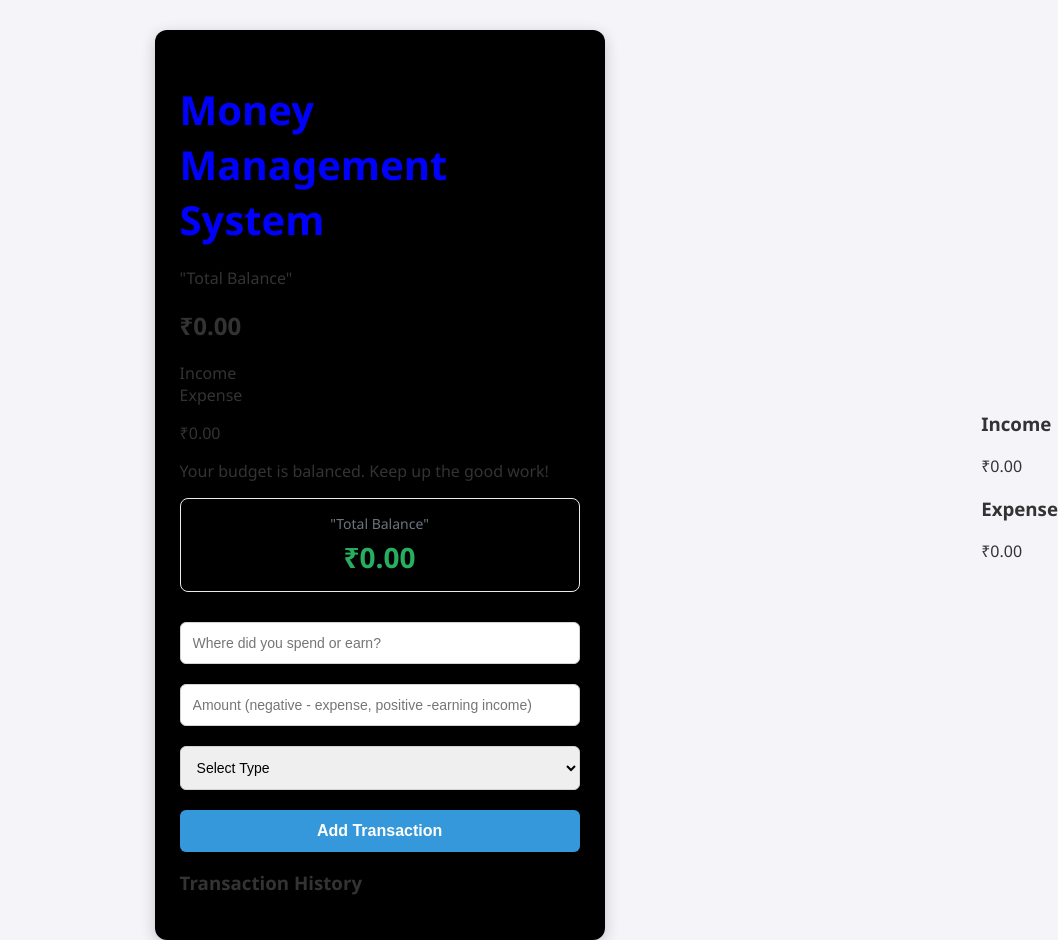
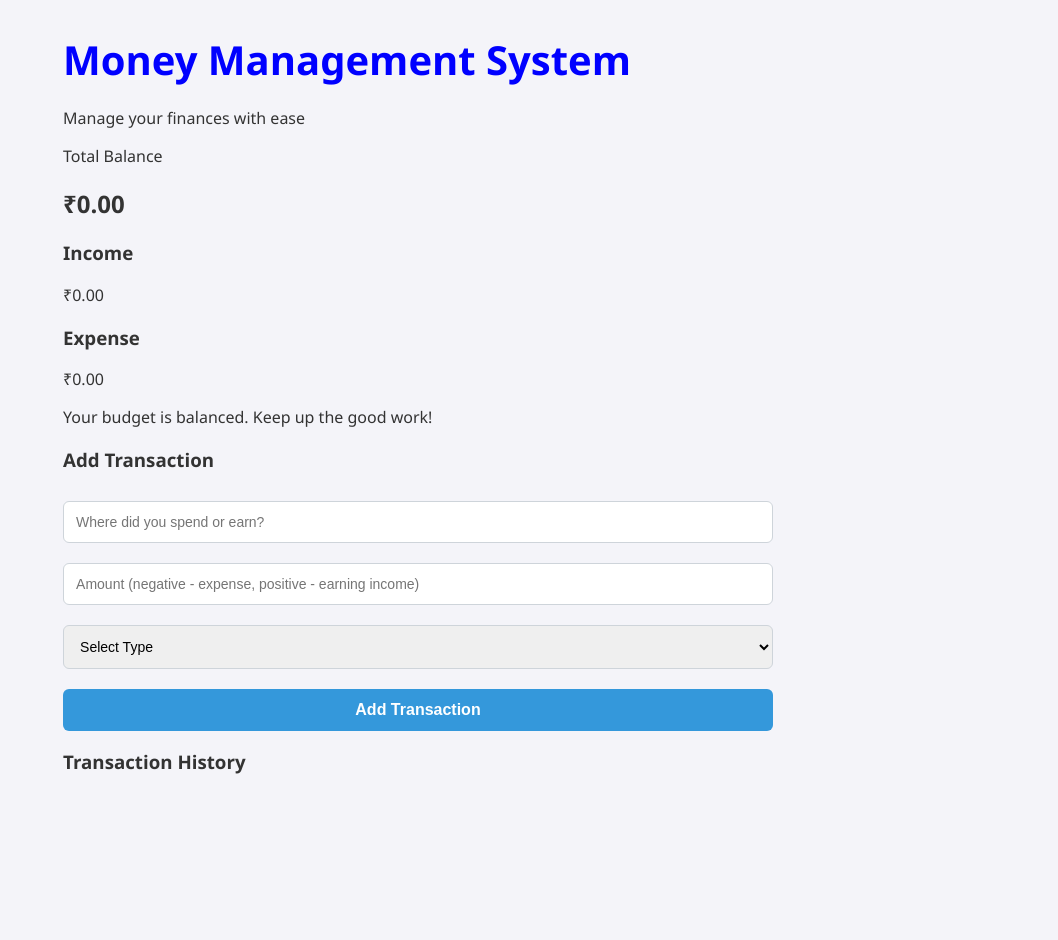
Before and after one commit to RajanSudan20/Money-Management-system, a plain HTML site: page index.html in a window 1280 px wide. Shown: the top 940 px of the page, without its empty margins (222-1280 px from the left). After the commit the page ends 800 px from the top, so only its background shows below. Drawn offline with Linux system fonts and the light colour scheme.

Commit message:
Update index.html
Updating HTML layout and changing format

```diff
--- a/index.html
+++ b/index.html
@@ -8,35 +8,34 @@
 
 </head>
 <body>
-    <div class="container">
+    <div class="App-container">
+    <header>
         <h1>Money Management System</h1>
-        <div class="Balance-Box">
-        <p>"Total Balance"</p>
+        <p class="subtitle">Manage your finances with ease</p>
+     </header>
+     <selection class="Balance-card">
+        <span class="label">Total Balance</span>
         <h2 id="balance">₹0.00</h2>
+     </selection>
+
+     <selection class="Summary-cards">
+        <div class="card income-card">
+            <h3>Income</h3>
+            <p id="income">₹0.00</p>
         </div>
-        <div class="Sub-Summary">
-            <div class="income-box">
-        <span>Income</span>
-        <div class="Expense-box">
-            <span>Expense</span>
+        <div class="card expense-card">
+            <h3>Expense</h3>
             <p id="expense">₹0.00</p>
         </div>
-     </div>
- </div>
+     </selection>
      <div id="Budget-Advice" class="advice-box">
     <p id="advice-text">Your budget is balanced. Keep up the good work!</p>
          </div>
-
-
-        <div class="balance-box">
-            <p>"Total Balance"</p>
-            <h2 id="balance">₹0.00</h2>
-        </div>
-
+         <selection class="form-selection">
+            <h3>Add Transaction</h3>
             <form id="transaction-form">
-    <input type="text" id="text" placeholder="Where did you spend or earn?"required>
-    <input type="number" id="amount" placeholder="Amount (negative - expense, positive -earning income)"required>
-
+                <input type="text" id="text" placeholder="Where did you spend or earn?" required>
+                <input type="number" id="amount" placeholder="Amount (negative - expense, positive - earning income)" required>
                 <select id="type" required>
                     <option value="" disabled selected>Select Type</option>
                     <option value="Income/Earning">Earn (+)</option>
@@ -48,20 +47,20 @@
                     <option value="Salary">Salary</option>
                     <option value="Other">Other</option>
                 </select>
-    <button type="submit">Add Transaction</button>
+                <button type="submit" class="btn-primary">Add Transaction</button>
                 </form>
+         </selection>
+         <selection class="transaction-history">
             <h3>Transaction History</h3>
-<ul id="transaction-list"></ul>
+            <ul id="transaction-list">
+             </ul>
+            </selection>
+         </div>
          <script src="script.js"></script>
- </div>
- <div class="inc-exp-container">
-    <div>
-        <h3>Income</h3>
-        <p id="income" class="money-plus">₹0.00</p>
-    </div>
-    <div>
-        <h3>Expense</h3>
-        <p id="expense" class="money-minus">₹0.00</p>
+         </body>
+         </html>
+
+
             </div>
  </div>
 
```
Lines whose indentation alone changed are shown as unchanged.
